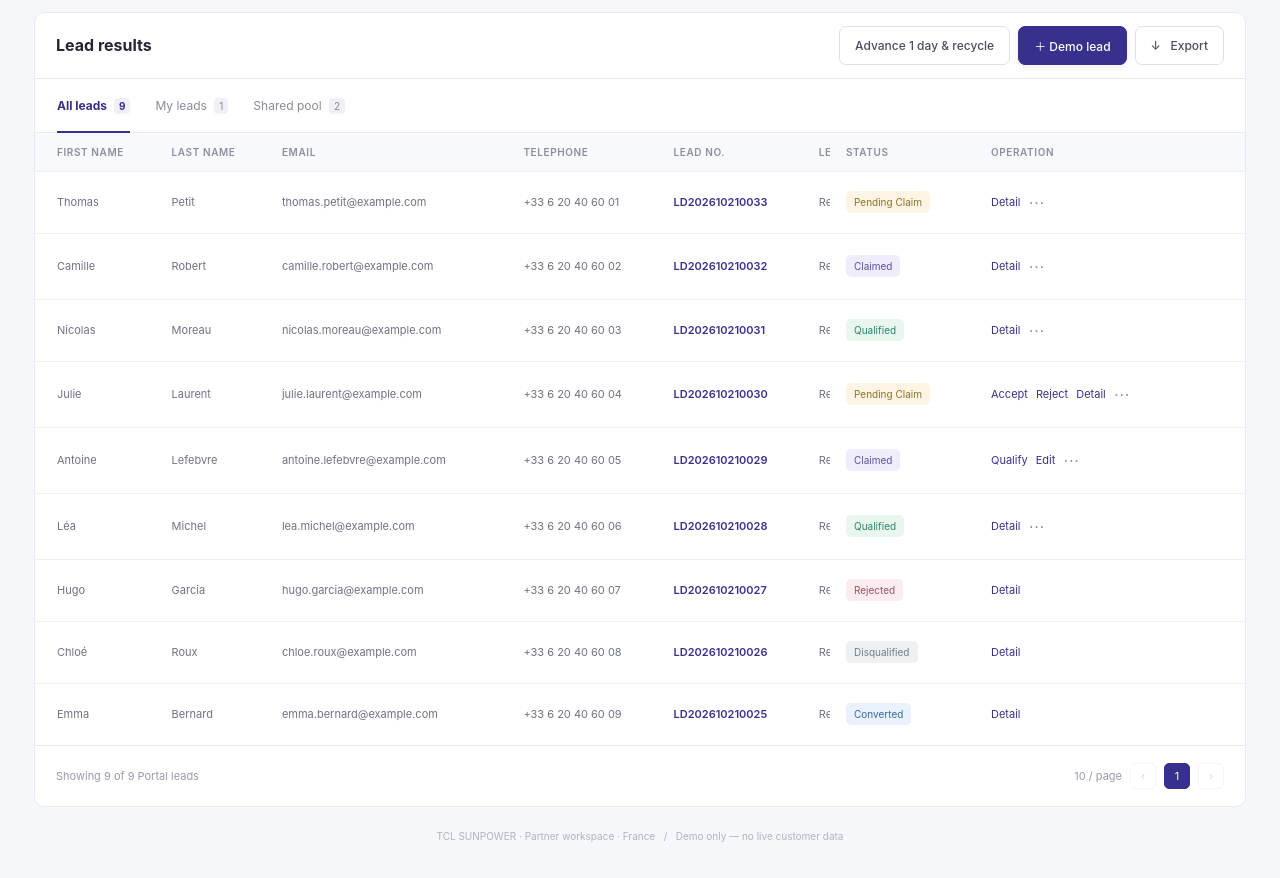
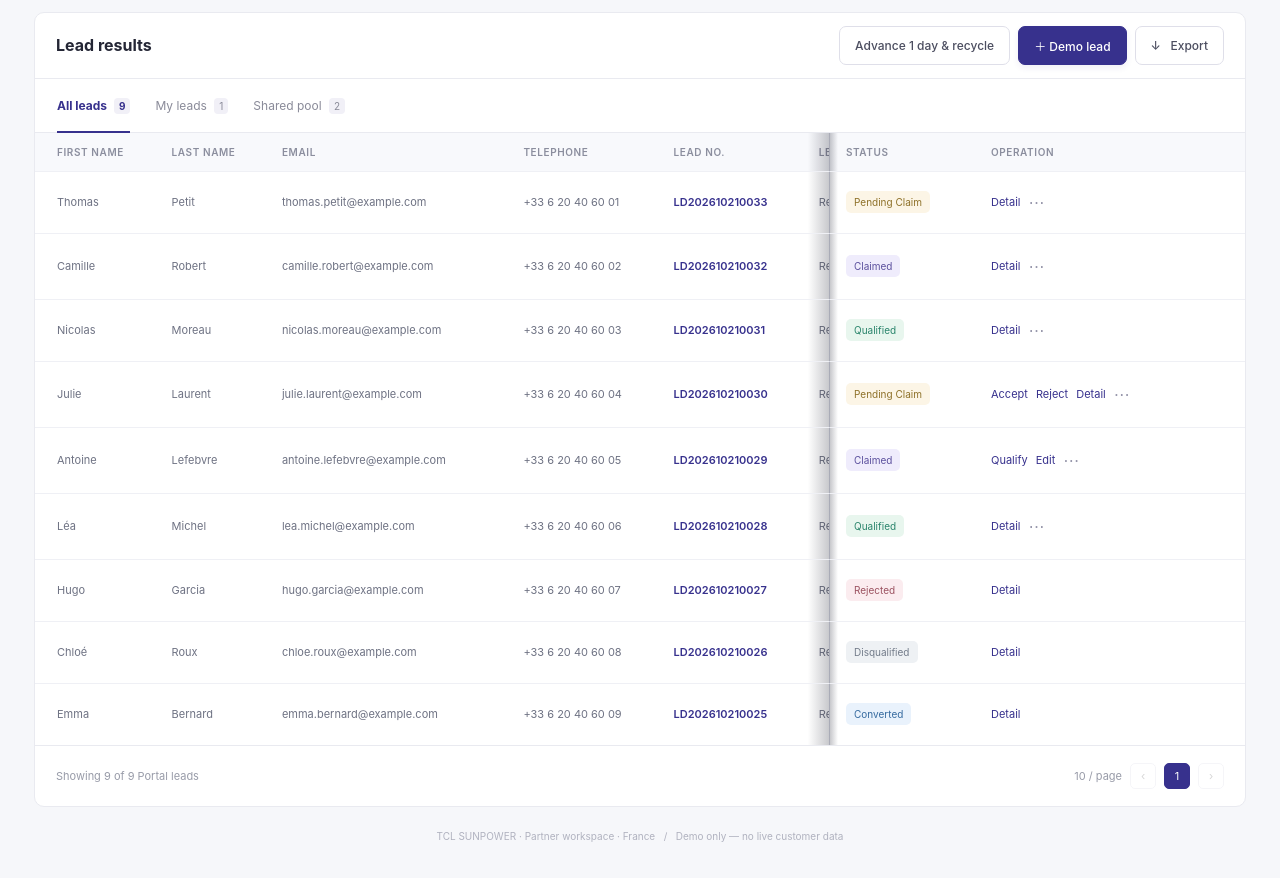
Before and after one commit to Nickiisme/sunpower-lead-assignment-demo, a plain HTML site: page dist/index.html in a window 1280 px wide. Shown: the part 540-1418 px from the top of the page. Drawn offline with Linux system fonts and the light colour scheme.

Commit message:
Make sticky Lead status shadow visible

```diff
--- a/dist/style.css
+++ b/dist/style.css
@@ -10,7 +10,7 @@
 
 /* Keep the current Portal list fields while pinning status and actions on wide screens. */
 .filter-field input[type=date]{width:100%;height:38px;border:1px solid #e1e3eb;border-radius:6px;background:#fff;color:#55596c;padding:0 11px;outline:none}
-.lead-table{min-width:2920px}
+.lead-table{min-width:2920px;border-collapse:separate;border-spacing:0}
 .lead-table th:nth-child(3),.lead-table td:nth-child(3){min-width:210px}
 .lead-table th:nth-child(9),.lead-table td:nth-child(9){min-width:170px}
 .lead-table th:nth-child(10),.lead-table td:nth-child(10){min-width:180px}
@@ -19,12 +19,13 @@
 .lead-table th:nth-last-child(3),.lead-table td:nth-last-child(3){min-width:145px}
 .assignment-history-link{border:0;background:none;color:var(--purple);font-size:11px;padding:4px 0;white-space:nowrap}
 .lead-table thead th{position:sticky;top:0;z-index:2}
-.lead-table th:nth-last-child(2),.lead-table td:nth-last-child(2){position:sticky;right:270px;width:145px;min-width:145px;box-shadow:-1px 0 0 var(--line),-9px 0 16px -9px rgba(36,38,53,.24)}
+.lead-table th:nth-last-child(2),.lead-table td:nth-last-child(2){position:sticky;right:270px;width:145px;min-width:145px;box-shadow:-1px 0 0 #d7d9e3}
+.lead-table th:nth-last-child(2)::before,.lead-table td:nth-last-child(2)::before{content:"";position:absolute;top:0;bottom:0;left:-22px;width:30px;pointer-events:none;background:linear-gradient(to right,rgba(36,38,53,0),rgba(36,38,53,.26) 73%,rgba(36,38,53,0))}
 .lead-table th:last-child,.lead-table td:last-child{position:sticky;right:0;width:270px;min-width:270px}
 .lead-table th:nth-last-child(-n+2){z-index:4;background:#f8f9fc}
 .lead-table td:nth-last-child(-n+2){z-index:1;background:#fff}
 .lead-table tr:hover td:nth-last-child(-n+2){background:#fdfdff}
-@media(max-width:700px){.lead-table th:nth-last-child(2),.lead-table td:nth-last-child(2),.lead-table th:last-child,.lead-table td:last-child{position:static;box-shadow:none}}
+@media(max-width:700px){.lead-table th:nth-last-child(2),.lead-table td:nth-last-child(2),.lead-table th:last-child,.lead-table td:last-child{position:static;box-shadow:none}.lead-table th:nth-last-child(2)::before,.lead-table td:nth-last-child(2)::before{display:none}}
 
 .tablebox>.toolbar{min-height:66px;padding-top:8px;padding-bottom:8px}
 
```
